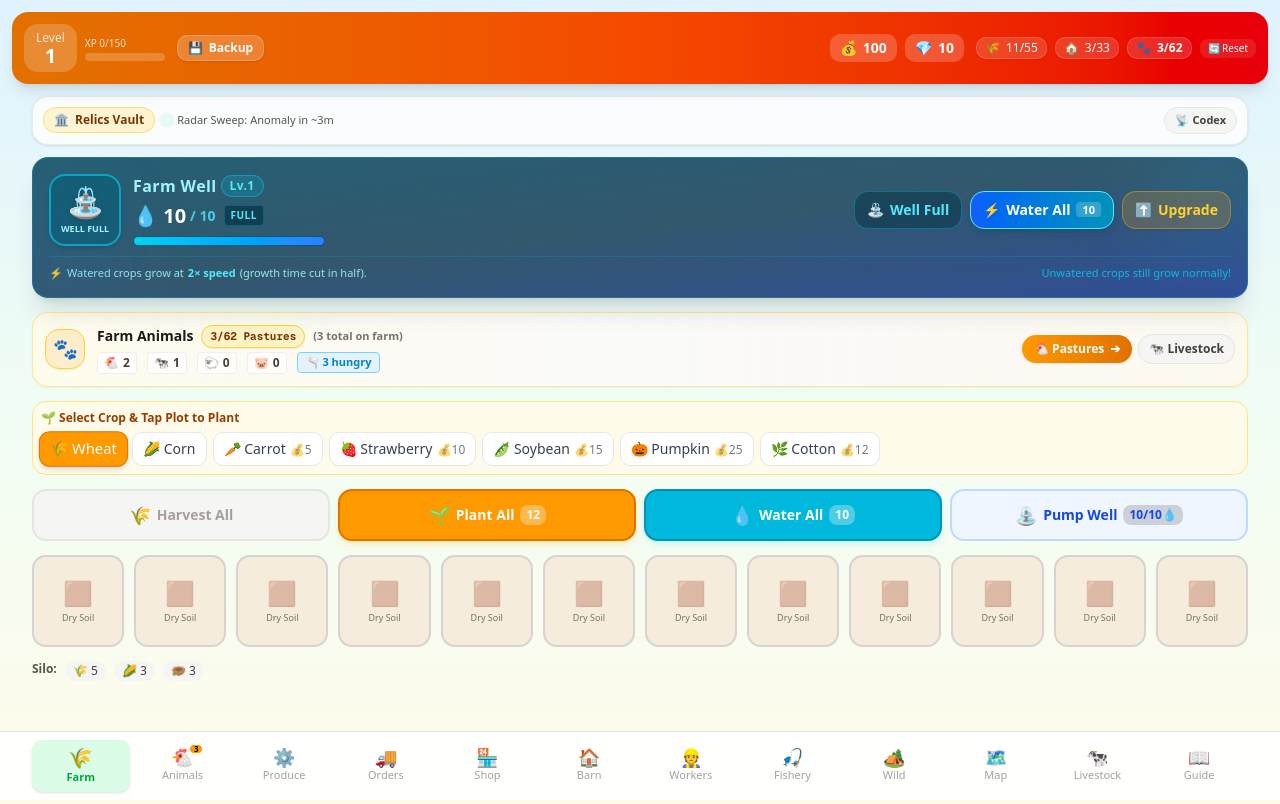
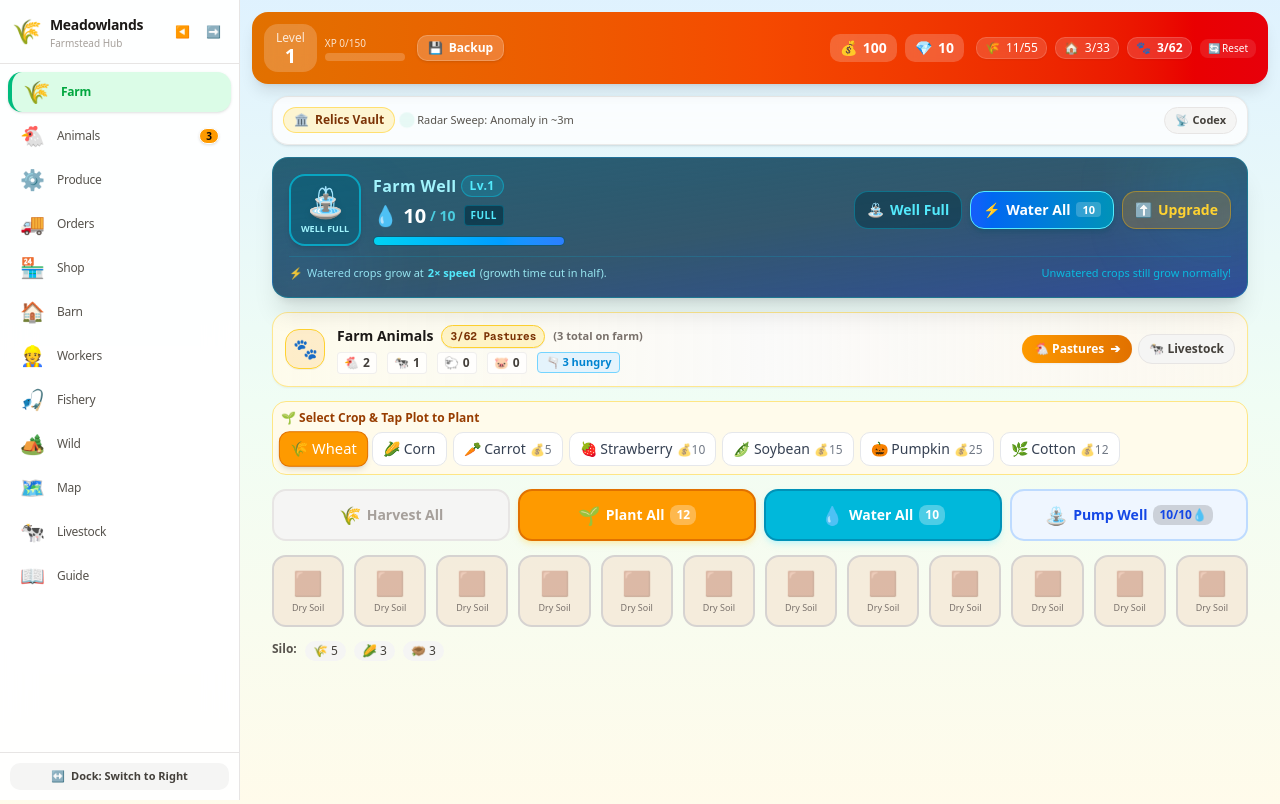
Before and after one commit to abhi543/meadowlands, a Next.js app: page / in a window 1280 px wide. Built offline with nearby package versions, Linux system fonts and the light colour scheme.

Commit message:
feat(nav): relocate navigation menu to dockable left or right sidebar

```diff
--- a/src/app/page.tsx
+++ b/src/app/page.tsx
@@ -74,7 +74,32 @@ export default function Home() {
   const [backupModalOpen, setBackupModalOpen] = useState(false);
   const [eventModalOpen, setEventModalOpen] = useState(false);
   const [relicsModalOpen, setRelicsModalOpen] = useState(false);
+  const [menuPosition, setMenuPosition] = useState<'left' | 'right'>('left');
+  const [isSidebarCollapsed, setIsSidebarCollapsed] = useState(false);
   const hydrated = useHydrated();
+
+  useEffect(() => {
+    const saved = localStorage.getItem('meadowlands_menu_pos');
+    if (saved === 'left' || saved === 'right') {
+      setMenuPosition(saved);
+    }
+    const savedCollapsed = localStorage.getItem('meadowlands_menu_collapsed');
+    if (savedCollapsed !== null) {
+      setIsSidebarCollapsed(savedCollapsed === 'true');
+    }
+  }, []);
+
+  const handleToggleMenuPosition = () => {
+    const next = menuPosition === 'left' ? 'right' : 'left';
+    setMenuPosition(next);
+    localStorage.setItem('meadowlands_menu_pos', next);
+  };
+
+  const handleToggleCollapse = () => {
+    const next = !isSidebarCollapsed;
+    setIsSidebarCollapsed(next);
+    localStorage.setItem('meadowlands_menu_collapsed', String(next));
+  };
 
   // Request browser storage persistence so IndexedDB is never evicted
   useEffect(() => {
@@ -147,18 +172,106 @@ export default function Home() {
   }
 
   return (
-    <div className="min-h-screen bg-gradient-to-b from-sky-100 via-green-50 to-amber-50 dark:from-gray-950 dark:via-gray-900 dark:to-gray-950">
+    <div className={`min-h-screen bg-gradient-to-b from-sky-100 via-green-50 to-amber-50 dark:from-gray-950 dark:via-gray-900 dark:to-gray-950 flex flex-col md:flex-row ${menuPosition === 'right' ? 'md:flex-row-reverse' : ''}`}>
       {/* Sensory Alert Trigger (Visual Screen Edge Pulse & Micro-Shake) */}
       <EventEmergencyBanner />
 
-      {/* Header */}
-      <header className="sticky top-0 z-50 p-3 pb-0">
+      {/* Side Navigation (Docked on Left or Right Side) */}
+      <aside
+        className={`w-full md:w-auto ${isSidebarCollapsed ? 'md:w-16' : 'md:w-56 lg:w-60'} flex-shrink-0 bg-white/95 dark:bg-stone-900/95 backdrop-blur-lg border-b md:border-b-0 ${
+          menuPosition === 'left' ? 'md:border-r border-stone-200 dark:border-stone-800' : 'md:border-l border-stone-200 dark:border-stone-800'
+        } z-40 md:sticky md:top-0 md:h-screen flex flex-col transition-all duration-300 shadow-md md:shadow-none`}
+      >
+        {/* Sidebar Brand & Side-Switcher Header */}
+        <div className="p-3 border-b border-stone-200 dark:border-stone-800 flex items-center justify-between gap-2">
+          <div className="flex items-center gap-2 overflow-hidden">
+            <span className="text-2xl flex-shrink-0 animate-bounce">🌾</span>
+            {!isSidebarCollapsed && (
+              <div className="truncate">
+                <span className="font-extrabold text-sm text-stone-900 dark:text-gray-100 tracking-tight">Meadowlands</span>
+                <div className="text-[10px] text-stone-400 font-medium">Farmstead Hub</div>
+              </div>
+            )}
+          </div>
+
+          <div className="flex items-center gap-1">
+            {/* Collapse toggle (Desktop only) */}
+            <button
+              onClick={handleToggleCollapse}
+              className="hidden md:flex p-1.5 rounded-lg text-stone-500 hover:text-stone-800 dark:text-stone-400 dark:hover:text-stone-200 hover:bg-stone-100 dark:hover:bg-stone-800 text-xs font-bold transition-all"
+              title={isSidebarCollapsed ? "Expand sidebar" : "Collapse sidebar"}
+            >
+              {isSidebarCollapsed ? (menuPosition === 'left' ? '▶' : '◀') : (menuPosition === 'left' ? '◀' : '▶')}
+            </button>
+            {/* Dock switch: Left / Right */}
+            <button
+              onClick={handleToggleMenuPosition}
+              className="p-1.5 rounded-lg text-stone-500 hover:text-stone-800 dark:text-stone-400 dark:hover:text-stone-200 hover:bg-stone-100 dark:hover:bg-stone-800 text-xs font-bold transition-all"
+              title={`Move navigation to ${menuPosition === 'left' ? 'Right' : 'Left'} side`}
+            >
+              {menuPosition === 'left' ? '➡️' : '⬅️'}
+            </button>
+          </div>
+        </div>
+
+        {/* Tab Items List */}
+        <div className="flex-1 overflow-y-auto p-2 space-y-1 flex md:flex-col flex-row overflow-x-auto md:overflow-x-hidden no-scrollbar">
+          {TABS.map(tab => {
+            const isActive = activeTab === tab.id;
+            return (
+              <button
+                key={tab.id}
+                onClick={() => setActiveTab(tab.id)}
+                className={`w-full py-2.5 px-3 rounded-xl flex items-center gap-3 transition-all duration-200 relative group flex-shrink-0 md:flex-shrink ${
+                  isActive
+                    ? `${tab.bgActive} ${tab.color} shadow-sm font-extrabold border-l-4 md:border-l-4 border-emerald-500`
+                    : `text-stone-600 dark:text-gray-400 ${tab.bgInactive} hover:text-stone-900 dark:hover:text-gray-100 font-medium`
+                }`}
+                title={tab.label}
+              >
+                <span className={`text-xl flex-shrink-0 transition-transform group-hover:scale-110 leading-none ${isActive ? 'scale-110' : ''}`}>
+                  {tab.emoji}
+                </span>
+
+                {!isSidebarCollapsed && (
+                  <span className="text-xs tracking-tight truncate flex-1 text-left">
+                    {tab.label}
+                  </span>
+                )}
+
+                {tab.id === 'animals' && (
+                  <span className={`px-1.5 py-0.5 rounded-full text-[10px] font-black bg-amber-500 text-stone-950 shadow-sm leading-none border border-white dark:border-stone-800 ${isSidebarCollapsed ? 'absolute -top-1 -right-1' : ''}`}>
+                    {animals.length}
+                  </span>
+                )}
+              </button>
+            );
+          })}
+        </div>
+
+        {/* Sidebar Footer with Quick Switch Action */}
+        <div className="p-2.5 border-t border-stone-200 dark:border-stone-800 hidden md:flex flex-col gap-1.5 text-xs text-stone-500 dark:text-gray-400">
+          <button
+            onClick={handleToggleMenuPosition}
+            className="w-full py-1.5 px-2 rounded-lg bg-stone-100 dark:bg-stone-800 hover:bg-stone-200 dark:hover:bg-stone-700 text-stone-700 dark:text-stone-300 font-bold text-[11px] transition-colors flex items-center justify-center gap-1.5"
+            title="Toggle Menu Side"
+          >
+            <span>↔️</span>
+            {!isSidebarCollapsed && <span>Dock: {menuPosition === 'left' ? 'Switch to Right' : 'Switch to Left'}</span>}
+          </button>
+        </div>
+      </aside>
+
+      {/* Main Content Area */}
+      <div className="flex-1 flex flex-col min-w-0">
+        {/* Header HUD */}
+        <header className="sticky top-0 z-30 p-3 pb-0">
           <div className="w-full max-w-[1600px] mx-auto">
             <HUD onOpenBackupModal={() => setBackupModalOpen(true)} onSelectTab={setActiveTab} />
           </div>
         </header>
 
-      <main className="w-full max-w-[1600px] mx-auto px-3 sm:px-6 lg:px-8 pt-3 pb-24 md:pb-6 min-h-[calc(100vh-80px)] flex flex-col transition-all">
+        <main className="w-full max-w-[1600px] mx-auto px-3 sm:px-6 lg:px-8 pt-3 pb-16 min-h-[calc(100vh-80px)] flex flex-col transition-all">
           {/* Urgent High-Stakes Sudden Event Floating Ticking Clock HUD */}
           <EventTickingClock />
 
@@ -189,6 +302,7 @@ export default function Home() {
             {activeTab === 'guide' && <GuidePanel />}
           </div>
         </main>
+      </div>
 
       {/** Modals & Overlays **/}
       <BackupModal isOpen={backupModalOpen} onClose={() => setBackupModalOpen(false)} />
@@ -211,40 +325,6 @@ export default function Home() {
 
       {/** Floating Notifications */}
       <FloatingNumbers />
-
-      {/* Bottom Tab Bar - Compact 2-row grid on mobile, sleek full row on desktop */}
-      <nav className="fixed bottom-0 left-0 right-0 z-50 bg-white/95 dark:bg-gray-900/95 backdrop-blur-lg border-t border-stone-200 dark:border-gray-700 safe-bottom">
-        <div className="w-full max-w-[1600px] mx-auto grid grid-cols-6 md:grid-cols-12 gap-1 px-2 sm:px-6 lg:px-8 pt-1 pb-1.5 md:py-2">
-          {TABS.map(tab => {
-            const isActive = activeTab === tab.id;
-            return (
-              <button
-                key={tab.id}
-                onClick={() => setActiveTab(tab.id)}
-                className={`py-1.5 md:py-2 px-1 rounded-lg flex flex-col items-center gap-0.5 transition-all duration-200 relative ${
-                  isActive
-                    ? `${tab.bgActive} ${tab.color} shadow-sm`
-                    : `text-stone-400 dark:text-gray-500 ${tab.bgInactive}`
-                }`}
-              >
-                <div className="relative leading-none">
-                  <span className={`transition-transform duration-200 leading-none ${isActive ? 'text-xl' : 'text-lg'}`}>
-                    {tab.emoji}
-                  </span>
-                  {tab.id === 'animals' && (
-                    <span className="absolute -top-1 -right-2.5 px-1 py-0.2 rounded-full text-[8px] font-black bg-amber-500 text-stone-950 shadow-2xs leading-none border border-white dark:border-stone-800">
-                      {animals.length}
-                    </span>
-                  )}
-                </div>
-                <span className={`text-[9px] md:text-[11px] leading-tight truncate w-full text-center ${isActive ? 'font-bold' : 'font-medium'}`}>
-                  {tab.label}
-                </span>
-              </button>
-            );
-          })}
-        </div>
-      </nav>
     </div>
   );
 }
```
Lines whose indentation alone changed are shown as unchanged.
